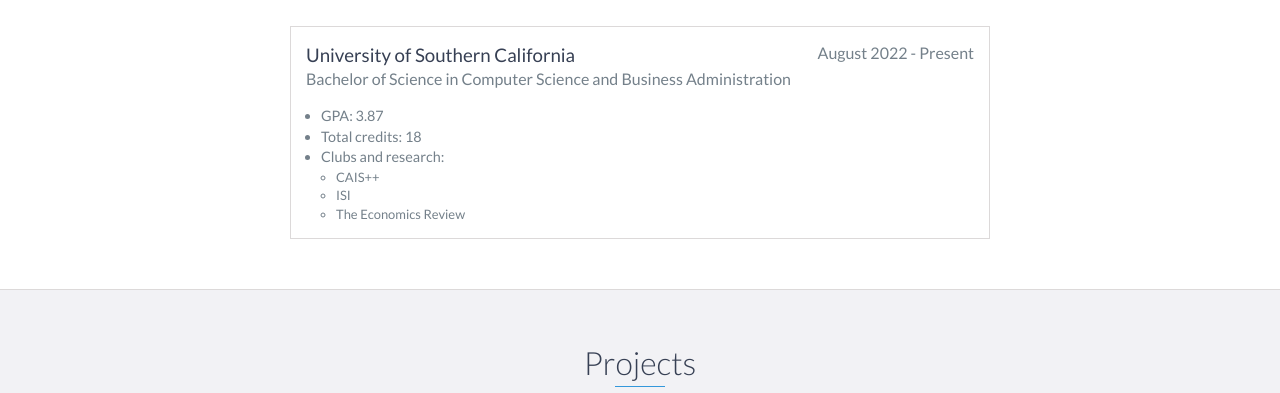
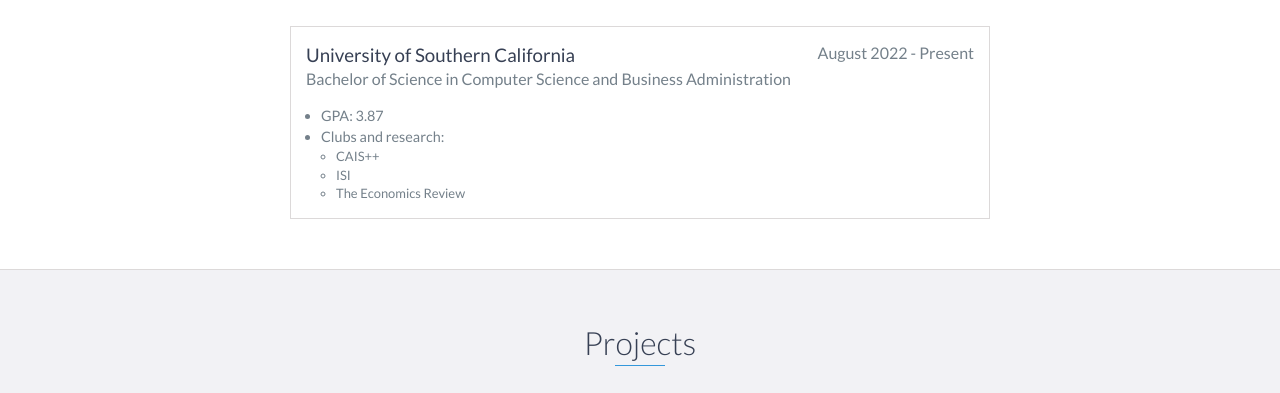
Before and after one commit to ShahzebL/shahzebl.github.io, a website: page index.html in a window 1280 px wide. Shown: the part 3140-3533 px from the top of the page. Drawn offline with nearby package versions, Linux system fonts and the light colour scheme.

Commit message:
Update index.html

```diff
--- a/index.html
+++ b/index.html
@@ -146,9 +146,6 @@
                 <ul>
                     <li>
                         GPA: 3.87
-                    </li>
-                    <li>
-                        Total credits: 18
                     </li>
                     <li>
                         Clubs and research:
```
